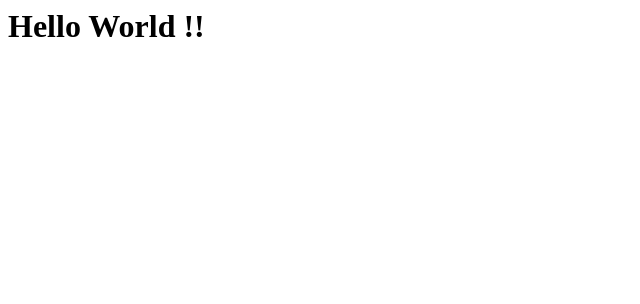
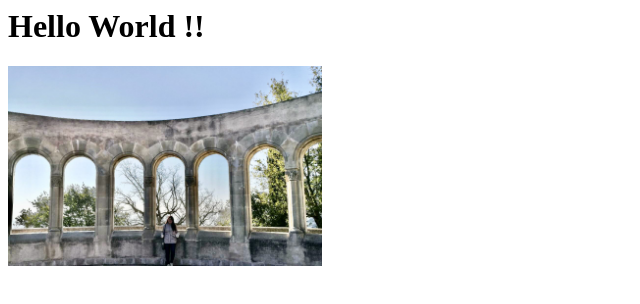
Before and after one commit to Ann2892/Ann2892.github.io, a plain HTML site: page index.html in a window 1280 px wide. Shown: the whole page, without its empty margins (0-640 px from the left). Drawn offline with Linux system fonts and the light colour scheme.

Commit message:
add image

```diff
--- a/index.html
+++ b/index.html
@@ -1,3 +1,6 @@
 <html>
 <h1>Hello World !!</h1>
+<div>
+    <img src="example.jpg" height="200"
+</div>
 </html>
```
Also changed, not shown: example.jpg (added).
